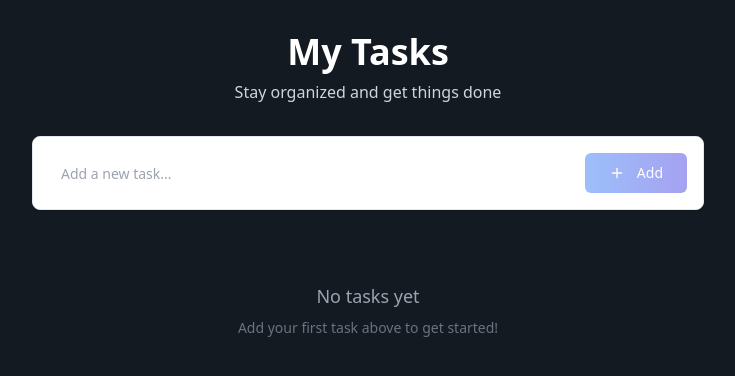
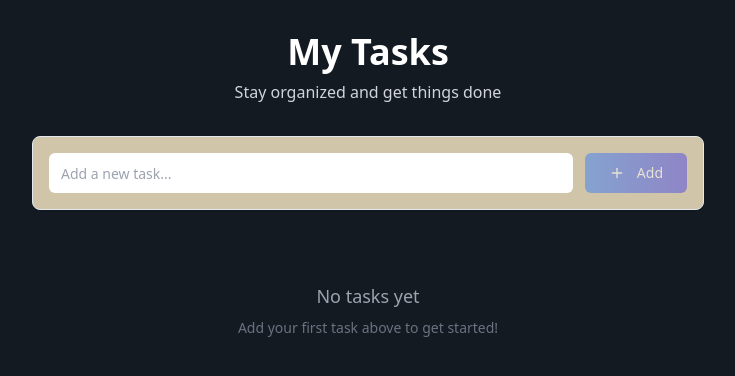
Before and after one commit to lakshita-01/your-personalised-todo-manager, a React (Vite) app: page / in a window 1280 px wide. Shown: the top 376 px of the page, without its empty margins (272-1007 px from the left). Built offline with nearby package versions, Linux system fonts and the light colour scheme.

Commit message:
Change form and div background color
Set background color for form and div elements.

```diff
--- a/src/components/AddTodo.tsx
+++ b/src/components/AddTodo.tsx
@@ -20,7 +20,7 @@ const AddTodo = ({ onAdd }: AddTodoProps) => {
   };
 
   return (
-    <form onSubmit={handleSubmit} className="bg-white rounded-lg border shadow-sm p-4">
+    <form onSubmit={handleSubmit} className="rounded-lg border shadow-sm p-4" style={{ backgroundColor: '#d1c5a9' }}>
       <div className="flex gap-3">
         <Input
           type="text"
--- a/src/components/TodoItem.tsx
+++ b/src/components/TodoItem.tsx
@@ -33,9 +33,9 @@ const TodoItem = ({ todo, onToggle, onDelete, onEdit }: TodoItemProps) => {
   };
 
   return (
-    <div className={`bg-white rounded-lg border p-4 shadow-sm transition-all duration-200 hover:shadow-md ${
+    <div className={`rounded-lg border p-4 shadow-sm transition-all duration-200 hover:shadow-md ${
       todo.completed ? 'opacity-75' : ''
-    }`}>
+    }`} style={{ backgroundColor: '#d1c5a9' }}>
       <div className="flex items-center gap-3">
         <button
           onClick={() => onToggle(todo.id)}
```
